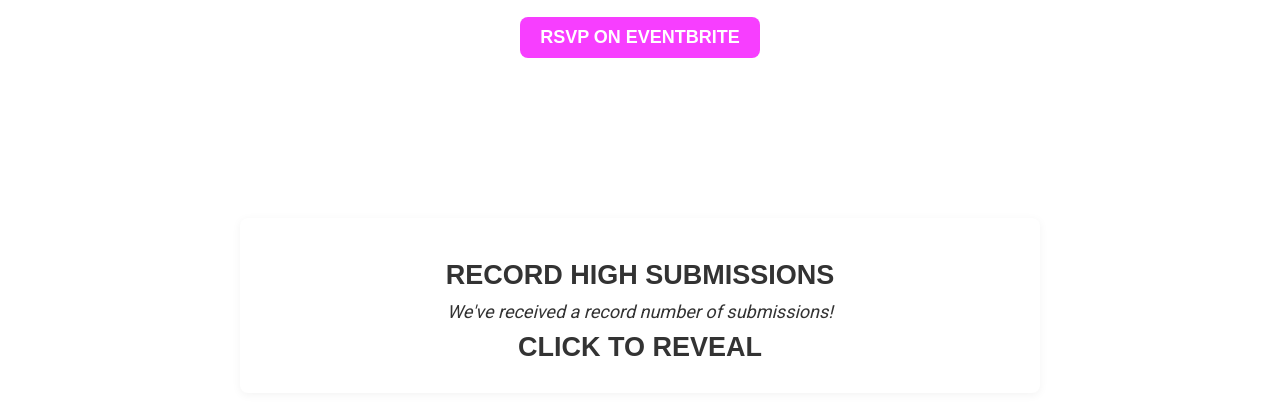
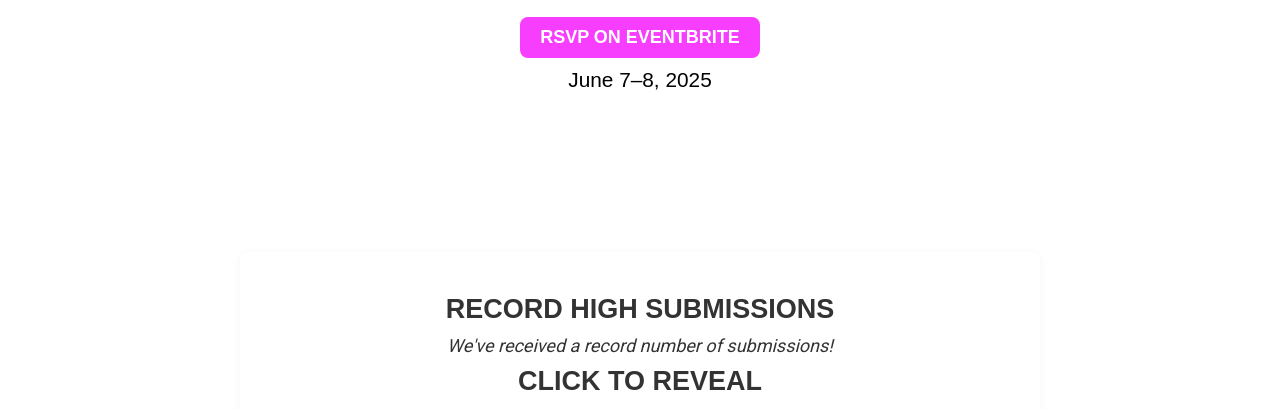
Before and after one commit to jrsti06/rejecta-site, a plain HTML site: page index.html in a window 1280 px wide. Shown: the part 391-800 px from the top of the page. Drawn offline with Linux system fonts and the light colour scheme; a web font is replaced by a local one.

Commit message:
Update index.html

```diff
--- a/index.html
+++ b/index.html
@@ -262,6 +262,15 @@
       display: inline-block;
     ">RSVP ON EVENTBRITE</a>
   </div>
+  <p style="
+  font-family: 'Higher Jump', sans-serif;
+  color: #000;
+  font-size: 1.3rem;
+  text-align: center;
+  margin-top: -10px;
+">
+  June 7–8, 2025
+</p>
 
   <!-- Sticky Navigation -->
   <header>
```
